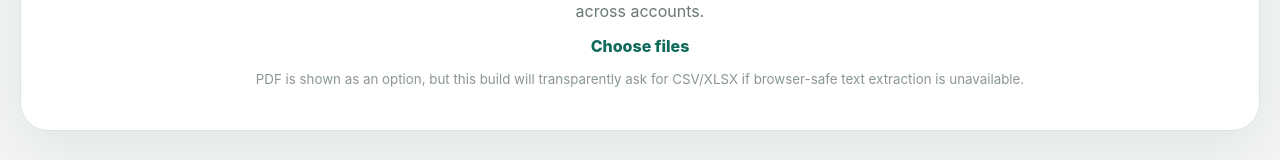
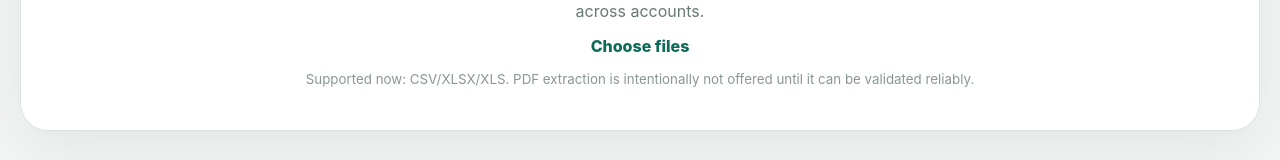
Before and after one commit to omparekh54-lgtm/day02-financial-xray, a Next.js app: page / in a window 1280 px wide. Shown: the part 907-1067 px from the top of the page. Built offline with nearby package versions, Linux system fonts and the light colour scheme.

Commit message:
fix: remove unsupported PDF import affordance

```diff
--- a/components/UploadStudio.tsx
+++ b/components/UploadStudio.tsx
@@ -24,8 +24,8 @@ export function UploadStudio({onReady,onSample}:{onReady:(rows:Transaction[],lab
       <aside className="promise-card"><div className="promise-ring"><strong>6</strong><span>months</span></div><h2>Forward-looking by design</h2><p>Most finance tools explain the past. This one asks what your current pattern implies for the next six months—and what changes if your plans change.</p><div className="promise-tags"><span>Known data</span><span>Estimates</span><span>Simulations</span></div></aside>
     </section>
     <section className={`drop-zone ${drag?'drop-zone--active':''}`} onDragOver={e=>{e.preventDefault();setDrag(true)}} onDragLeave={()=>setDrag(false)} onDrop={e=>{e.preventDefault();setDrag(false);void add(e.dataTransfer.files)}}>
-      <input ref={ref} hidden multiple type="file" accept=".csv,.xlsx,.xls,.pdf" onChange={e=>{if(e.target.files)void add(e.target.files)}}/>
-      {!units.length?<><div className="drop-icon">↓</div><h2>Drop bank or card exports here</h2><p>CSV, XLSX, XLS. Multiple statements are welcome so transfers can be reconciled across accounts.</p><button className="text-btn" onClick={()=>ref.current?.click()}>Choose files</button><small>PDF is shown as an option, but this build will transparently ask for CSV/XLSX if browser-safe text extraction is unavailable.</small></>:
+      <input ref={ref} hidden multiple type="file" accept=".csv,.xlsx,.xls,text/csv,application/vnd.openxmlformats-officedocument.spreadsheetml.sheet,application/vnd.ms-excel" onChange={e=>{if(e.target.files)void add(e.target.files)}}/>
+      {!units.length?<><div className="drop-icon">↓</div><h2>Drop bank or card exports here</h2><p>CSV, XLSX, XLS. Multiple statements are welcome so transfers can be reconciled across accounts.</p><button className="text-btn" onClick={()=>ref.current?.click()}>Choose files</button><small>Supported now: CSV/XLSX/XLS. PDF extraction is intentionally not offered until it can be validated reliably.</small></>:
       <div className="import-workspace"><div className="workspace-head"><div><p className="eyebrow">Import workspace</p><h2>Review how each statement maps</h2><p>Nothing is silently guessed after this step.</p></div><button className="btn btn--ghost" onClick={()=>ref.current?.click()}>+ Add statement</button></div>
         <div className="file-stack">{units.map((unit,index)=><article className="file-card" key={`${unit.parsed.fileName}-${index}`}><div className="file-card__head"><div><strong>{unit.parsed.fileName}</strong><span>{unit.parsed.rows.length.toLocaleString()} rows · {unit.parsed.columns.length} columns</span></div><button aria-label={`Remove ${unit.parsed.fileName}`} onClick={()=>setUnits(units.filter((_,i)=>i!==index))}>×</button></div><div className="mapping-grid">{fields.map(field=><label key={field.key}><span>{field.label}{field.required&&<b>*</b>}</span><select value={unit.mapping[field.key]} onChange={e=>setUnits(units.map((u,i)=>i===index?{...u,mapping:{...u.mapping,[field.key]:e.target.value}}:u))}><option value="">Not mapped</option>{unit.parsed.columns.map(c=><option key={c}>{c}</option>)}</select></label>)}</div></article>)}</div>
         <div className="import-footer"><label><span>Current combined cash balance <em>optional</em></span><div className="money-input"><b>₹</b><input inputMode="decimal" value={balance||''} onChange={e=>setBalance(Number(e.target.value)||0)} placeholder="e.g. 185000"/></div><small>Used only to cap safe-to-spend; forecasts focus on future cash-flow change.</small></label><button className="btn btn--primary btn--large" onClick={build}>Build my Financial X-Ray →</button></div>
```
